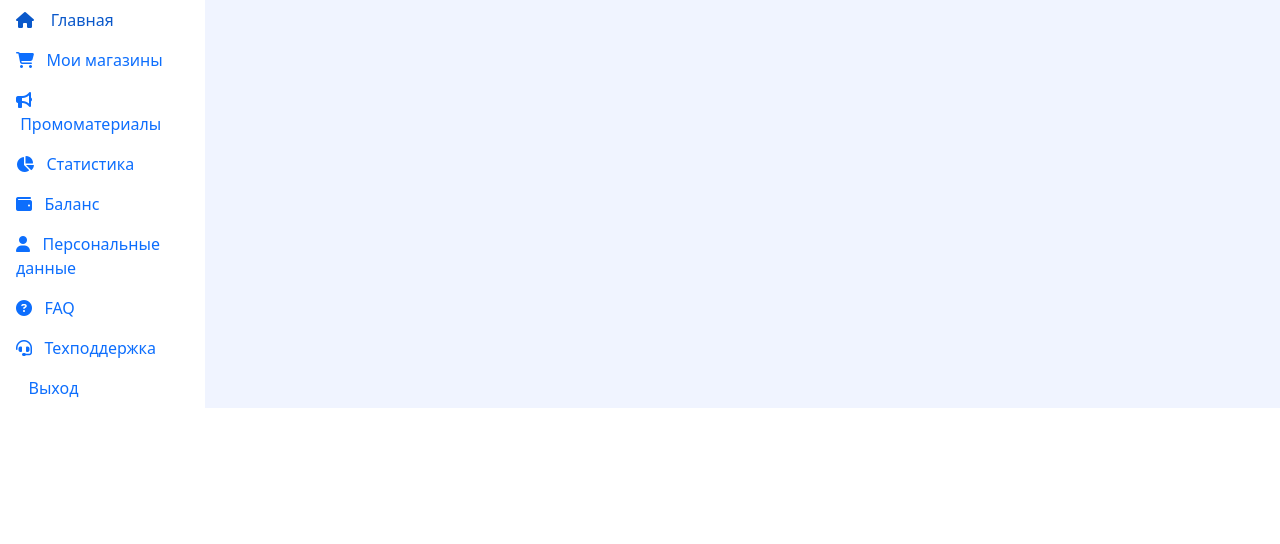
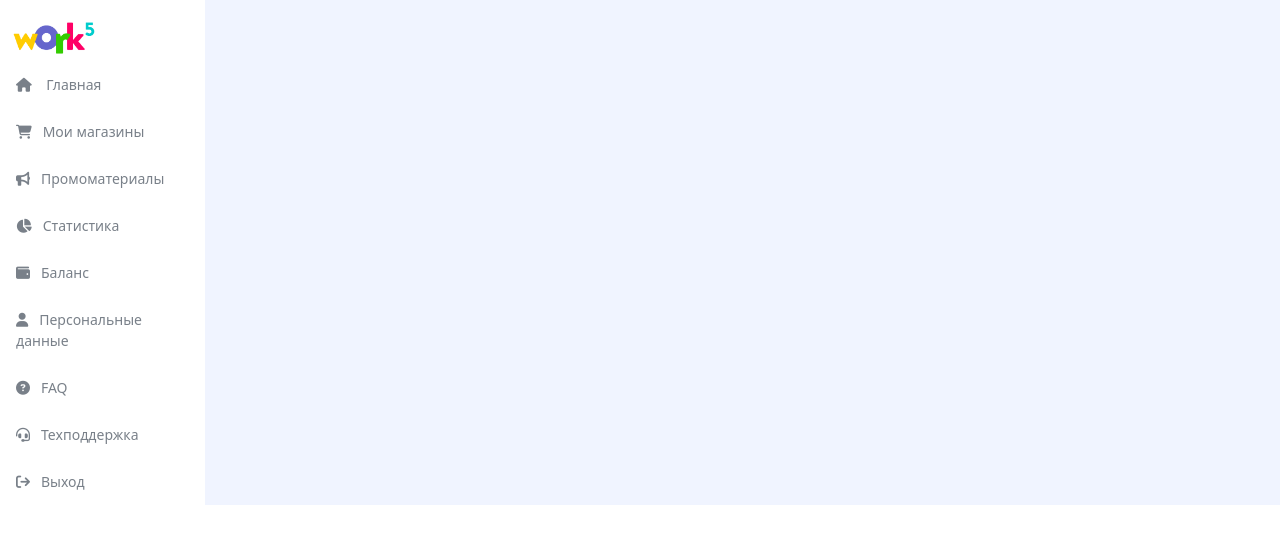
Before and after one commit to DireStraits01/work5, a plain HTML site: page index.html in a window 1280 px wide. Drawn offline with nearby package versions, Linux system fonts and the light colour scheme.

Commit message:
add color style

```diff
--- a/index.html
+++ b/index.html
@@ -24,6 +24,10 @@
   <body>
     <div class="row">
       <div class="col-2">
+        <div class="logo">
+          <img src="/img/work5.png" alt="" width="88px" />
+        </div>
+
         <ul class="nav flex-column">
           <li class="nav-item">
             <a class="nav-link active" href="#">
@@ -69,11 +73,16 @@
             >
           </li>
           <li class="nav-item">
-            <a class="nav-link" href="#">&nbsp; &nbsp;Выход</a>
+            <a class="nav-link" href="#"
+              ><i class="fa-solid fa-arrow-right-from-bracket"></i>&nbsp;
+              &nbsp;Выход</a
+            >
           </li>
         </ul>
       </div>
-      <div class="col-10"></div>
+      <div class="col-10">
+        <div class="modal">h</div>
+      </div>
     </div>
 
     <script
--- a/style/style.css
+++ b/style/style.css
@@ -5,3 +5,32 @@
 .col-10 {
   background-color: #f0f4ff;
 }
+
+.nav-item {
+  font-size: 14px;
+  margin: 5px 0px;
+  font-weight: 500;
+}
+.logo {
+  margin-left: 10px;
+  margin-top: 15px;
+}
+
+.nav-link {
+  color: #798089 !important;
+  text-decoration: none;
+}
+
+.nav-link:focus {
+  color: #2b2e2d !important;
+}
+
+.nav-link:focus i {
+  color: #8a8acb !important;
+}
+
+.modal {
+  width: 610px;
+  height: 445px;
+  color: #fff;
+}
```
Also changed, not shown: img/work5.png (added).
